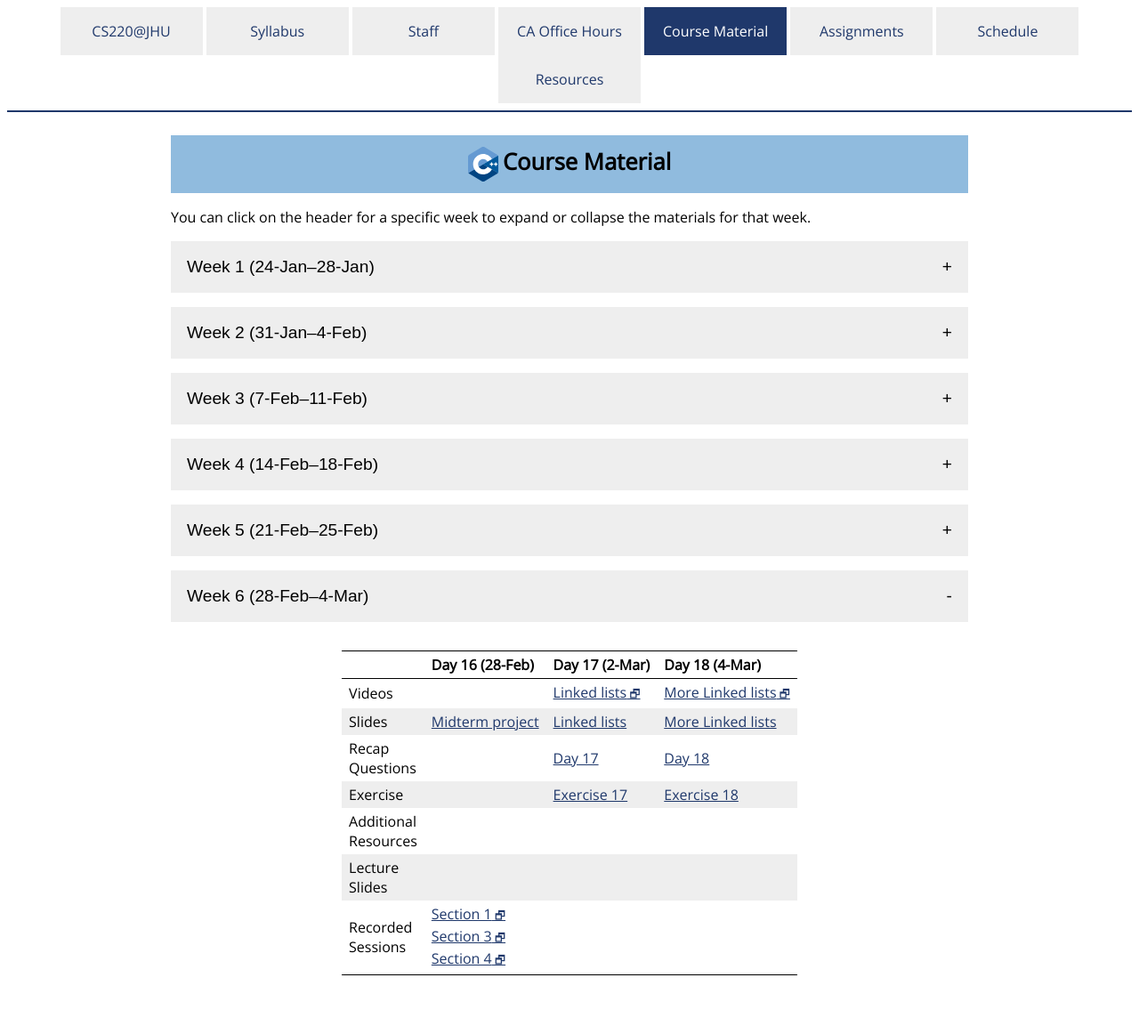
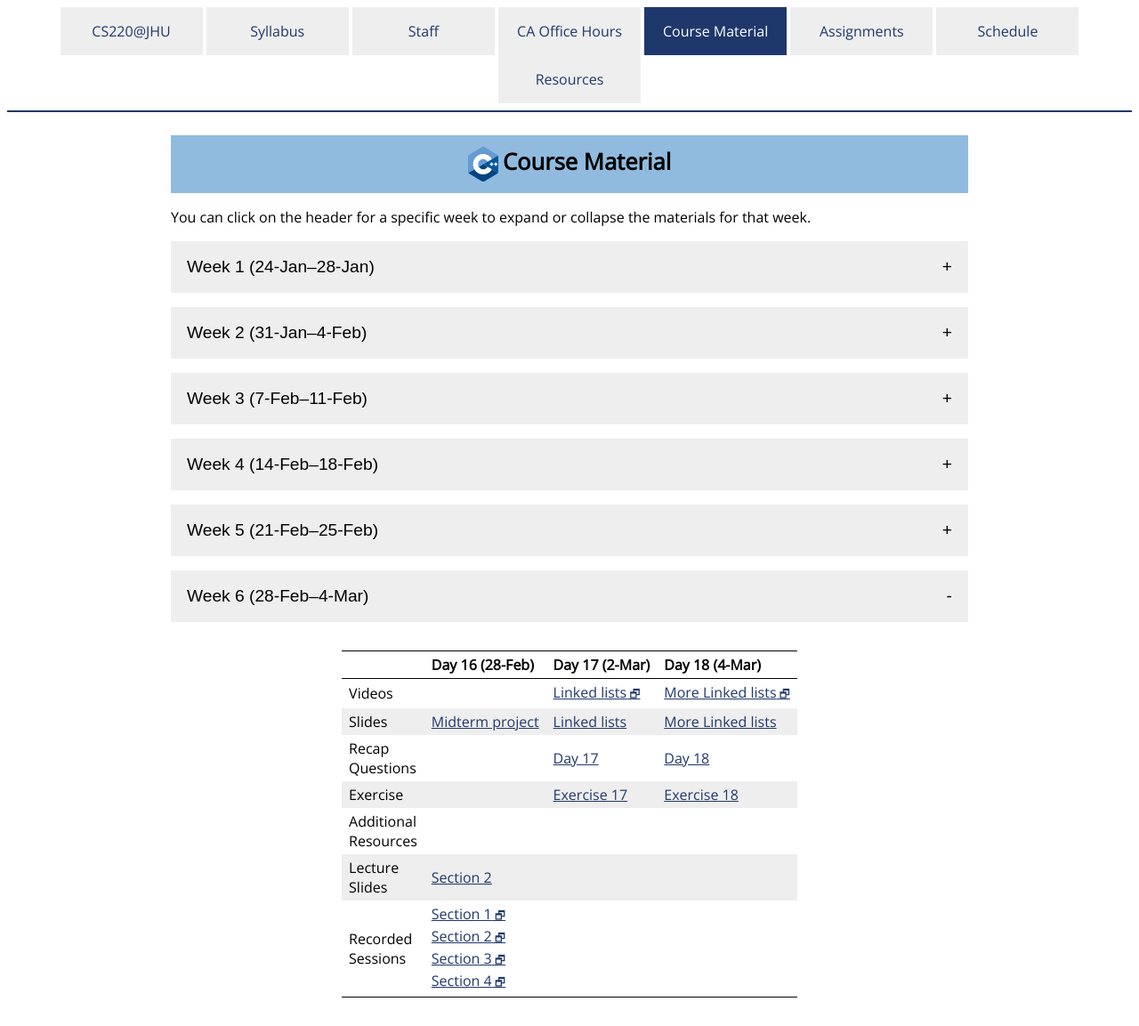
Before and after one commit to jhu-ip/cs220-s22, a Jekyll site: the page built from material.md, in a window 1280 px wide. Shown: the whole page at 89% size. Built offline with Jekyll 4.4.1, drawn with Linux system fonts in a browser that asks for light colours; some web fonts are replaced; before the commit the page ends 1128 px from its top, so only the background shows below that.

Commit message:
Added link to video and slides

```diff
--- a/material.csv
+++ b/material.csv
@@ -191,7 +191,9 @@ Week,Day,Date,Type,Link text,URL
 5,3,25-Feb,Recording,Section 3,https://jh.hosted.panopto.com/Panopto/Pages/Viewer.aspx?id=833dc243-c1ab-4b0d-b281-ae4701591207
 5,3,25-Feb,Recording,Section 4,https://jh.hosted.panopto.com/Panopto/Pages/Viewer.aspx?id=9cbd84fa-f6b8-4832-8f6c-ae47010b72e8
 6,1,28-Feb,Slides,Midterm project,slides/sec01/16.pdf
+6,1,28-Feb,LectureSlides,Section 2,slides/sec02/16.pdf
 6,1,28-Feb,Recording,Section 1,https://jh.hosted.panopto.com/Panopto/Pages/Viewer.aspx?id=11a3f085-1b39-43a9-9868-ae4a01395eda
+6,1,28-Feb,Recording,Section 2,https://jh.hosted.panopto.com/Panopto/Pages/Viewer.aspx?id=8826782c-88d2-4909-b5f3-ae4a0140aa52
 6,1,28-Feb,Recording,Section 3,https://jh.hosted.panopto.com/Panopto/Pages/Viewer.aspx?id=9cb71831-7b4e-47c7-a8e9-ae4a015ab045
 6,1,28-Feb,Recording,Section 4,https://jh.hosted.panopto.com/Panopto/Pages/Viewer.aspx?id=04b9e6dc-05a6-477a-8f45-ae4a01029bf7
 6,2,2-Mar,Video,Linked lists,https://jh.hosted.panopto.com/Panopto/Pages/Viewer.aspx?id=254ea75c-12a1-456c-b91d-ae230027a0c6
--- a/material.md
+++ b/material.md
@@ -347,13 +347,13 @@ the materials for that week.
     </tr>
     <tr>
       <td>Lecture<br>Slides</td>
-      <td></td>
+      <td><a href='slides/sec02/16.pdf'>Section 2</a></td>
       <td></td>
       <td></td>
     </tr>
     <tr>
       <td>Recorded<br>Sessions</td>
-      <td><a class='external' target='_blank' href='https://jh.hosted.panopto.com/Panopto/Pages/Viewer.aspx?id=11a3f085-1b39-43a9-9868-ae4a01395eda'>Section 1</a><br><a class='external' target='_blank' href='https://jh.hosted.panopto.com/Panopto/Pages/Viewer.aspx?id=9cb71831-7b4e-47c7-a8e9-ae4a015ab045'>Section 3</a><br><a class='external' target='_blank' href='https://jh.hosted.panopto.com/Panopto/Pages/Viewer.aspx?id=04b9e6dc-05a6-477a-8f45-ae4a01029bf7'>Section 4</a></td>
+      <td><a class='external' target='_blank' href='https://jh.hosted.panopto.com/Panopto/Pages/Viewer.aspx?id=11a3f085-1b39-43a9-9868-ae4a01395eda'>Section 1</a><br><a class='external' target='_blank' href='https://jh.hosted.panopto.com/Panopto/Pages/Viewer.aspx?id=8826782c-88d2-4909-b5f3-ae4a0140aa52'>Section 2</a><br><a class='external' target='_blank' href='https://jh.hosted.panopto.com/Panopto/Pages/Viewer.aspx?id=9cb71831-7b4e-47c7-a8e9-ae4a015ab045'>Section 3</a><br><a class='external' target='_blank' href='https://jh.hosted.panopto.com/Panopto/Pages/Viewer.aspx?id=04b9e6dc-05a6-477a-8f45-ae4a01029bf7'>Section 4</a></td>
       <td></td>
       <td></td>
     </tr>
```
